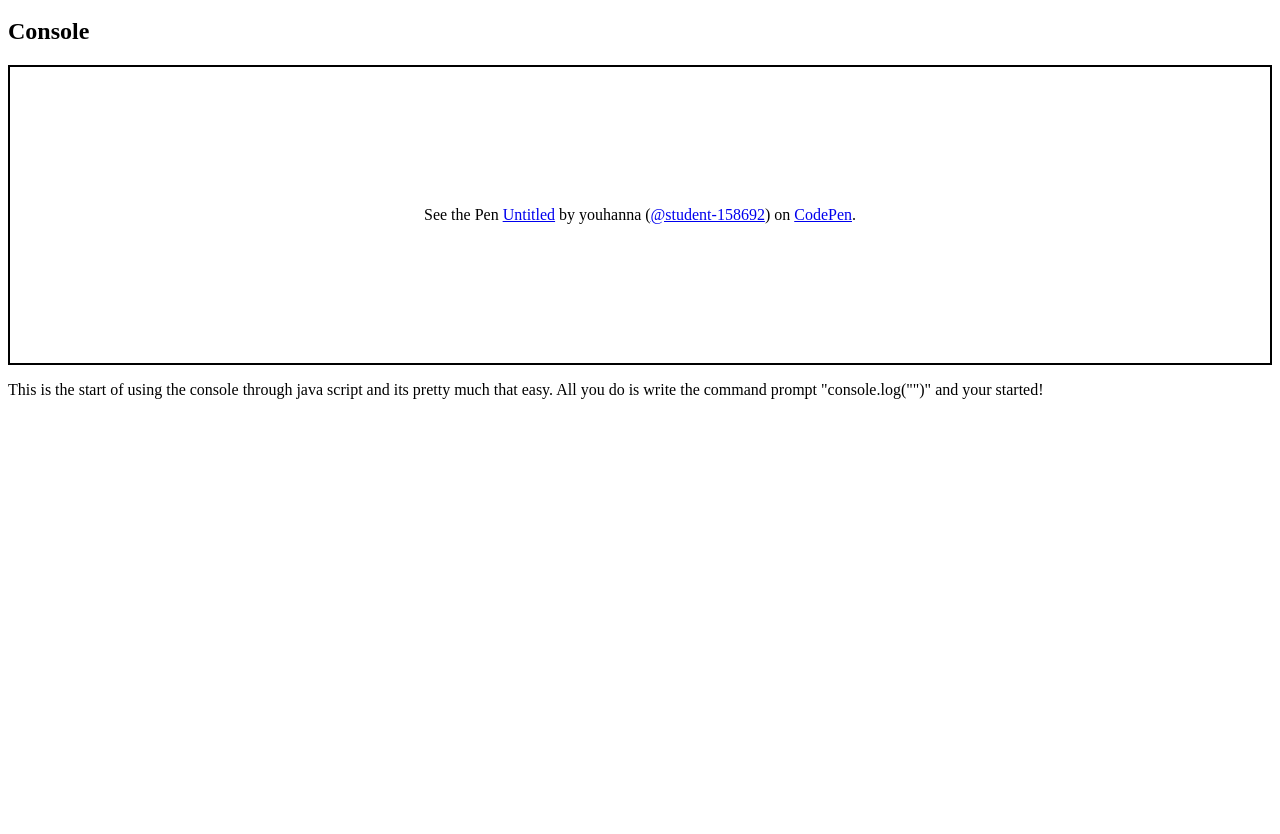
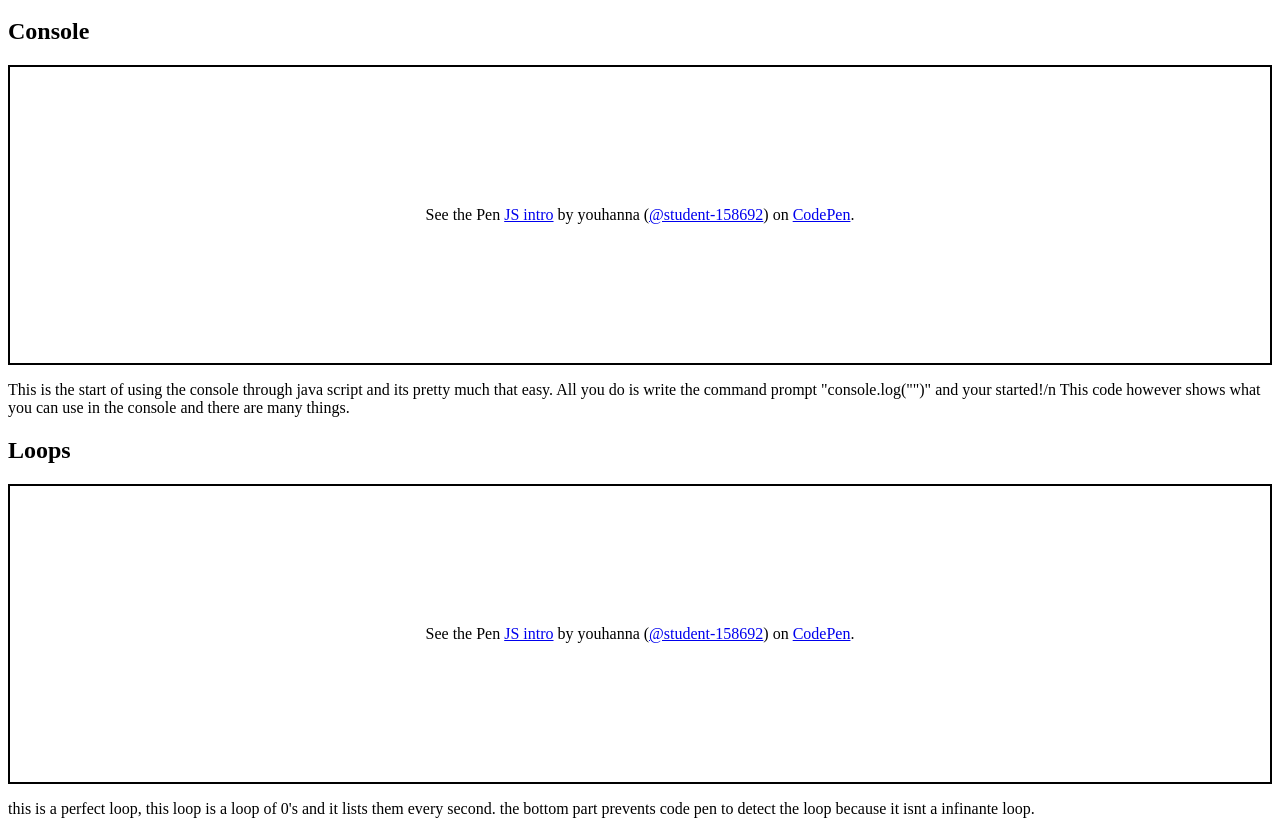
Before and after one commit to Youhanna12/techblog, a plain HTML site: page javascript.html in a window 1280 px wide. Shown: the part 100-934 px from the top of the page. Before the commit the page ends 800 px from the top, so only its background shows below. Drawn offline with Linux system fonts and the light colour scheme; a script that the page names is missing.

Commit message:
Update javascript.html

```diff
--- a/javascript.html
+++ b/javascript.html
@@ -14,10 +14,18 @@
     </header>
     <article>
       <h1> Console </h1>
-      <p class="codepen" data-height="300" data-default-tab="html,result" data-slug-hash="LYjoVmm" data-user="student-158692" style="height: 300px; box-sizing: border-box; display: flex; align-items: center; justify-content: center; border: 2px solid; margin: 1em 0; padding: 1em;">
-  <span>See the Pen <a href="https://codepen.io/student-158692/pen/LYjoVmm">
-  Untitled</a> by youhanna (<a href="https://codepen.io/student-158692">@student-158692</a>)
+      <p class="codepen" data-height="300" data-default-tab="result" data-slug-hash="RwZmPjq" data-user="student-158692" style="height: 300px; box-sizing: border-box; display: flex; align-items: center; justify-content: center; border: 2px solid; margin: 1em 0; padding: 1em;">
+  <span>See the Pen <a href="https://codepen.io/student-158692/pen/RwZmPjq">
+  JS intro</a> by youhanna (<a href="https://codepen.io/student-158692">@student-158692</a>)
   on <a href="https://codepen.io">CodePen</a>.</span>
 </p>
 <script async src="https://cpwebassets.codepen.io/assets/embed/ei.js"></script>
-      <p>This is the start of using the console through java script and its pretty much that easy. All you do is write the command prompt "console.log("")" and your started!
+      <p>This is the start of using the console through java script and its pretty much that easy. All you do is write the command prompt "console.log("")" and your started!/n This code however shows what you can use in the console and there are many things.</p>
+      <h1> Loops</h1>
+      <p class="codepen" data-height="300" data-default-tab="result" data-slug-hash="RwZmPjq" data-user="student-158692" style="height: 300px; box-sizing: border-box; display: flex; align-items: center; justify-content: center; border: 2px solid; margin: 1em 0; padding: 1em;">
+  <span>See the Pen <a href="https://codepen.io/student-158692/pen/RwZmPjq">
+  JS intro</a> by youhanna (<a href="https://codepen.io/student-158692">@student-158692</a>)
+  on <a href="https://codepen.io">CodePen</a>.</span>
+</p>
+<script async src="https://cpwebassets.codepen.io/assets/embed/ei.js"></script>
+      <p>this is a perfect loop, this loop is a loop of 0's and it lists them every second. the bottom part prevents code pen to detect the loop because it isnt a infinante loop.</p>
```
